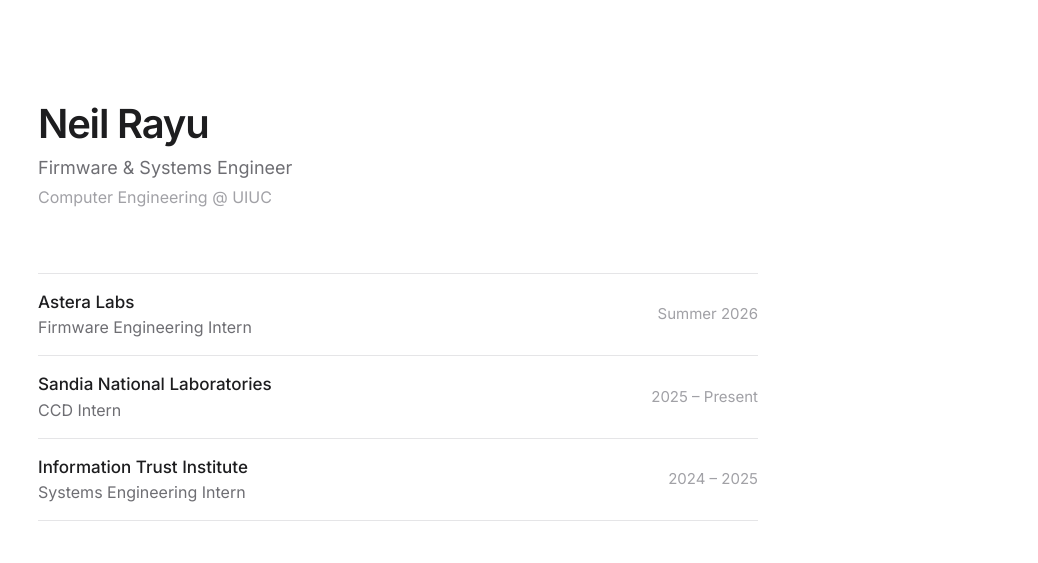
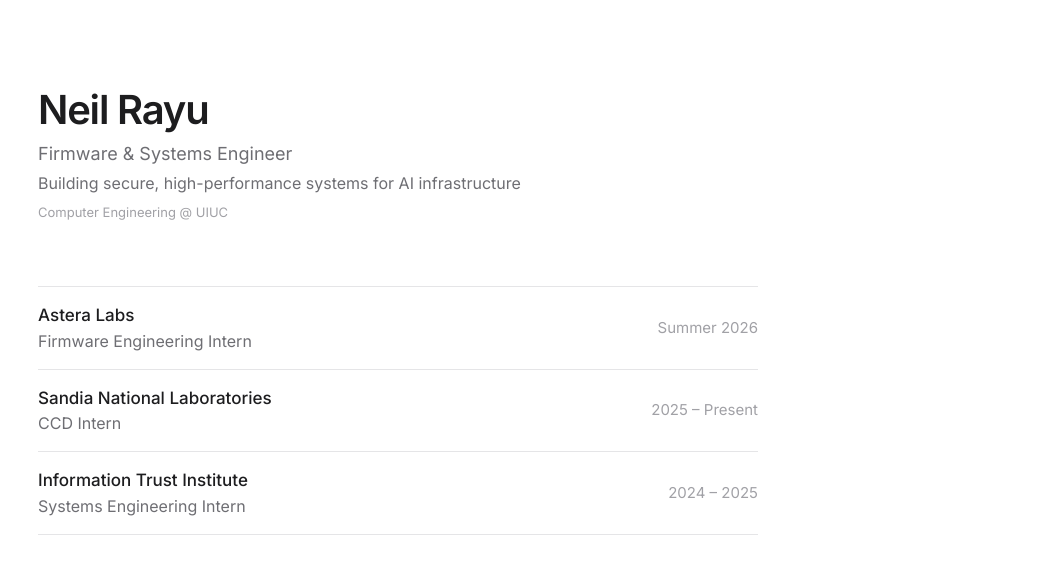
Before and after one commit to Neil-Rayu/neil-web, a plain HTML site: page index.html in a window 1280 px wide. Shown: the top 563 px of the page, without its empty margins (242-1280 px from the left). Drawn offline with Linux system fonts and the light colour scheme.

Commit message:
added tagline and res

```diff
--- a/index.html
+++ b/index.html
@@ -17,6 +17,7 @@
             <header class="header">
                 <h1 class="name">Neil Rayu</h1>
                 <p class="title">Firmware & Systems Engineer</p>
+                <p class="tagline">Building secure, high-performance systems for AI infrastructure</p>
                 <p class="affiliation">Computer Engineering @ UIUC</p>
             </header>
 
@@ -43,7 +44,7 @@
             <nav class="links">
                 <a href="projects.html" class="link">Projects</a>
                 <a href="blogs.html" class="link">Blogs</a>
-                <a href="#" class="link">Resume</a>
+                <a href="Neil_Rayu_Resume.pdf" target="_blank" rel="noopener" class="link">Resume</a>
                 <a href="https://github.com/Neil-Rayu" target="_blank" rel="noopener" class="link link-icon">
                     <img src="icons/github.svg" alt="" class="icon">
                     GitHub
--- a/styles.css
+++ b/styles.css
@@ -92,9 +92,17 @@
 }
 
 .affiliation {
+  font-size: 0.8125rem;
+  font-weight: 400;
+  color: var(--color-text-tertiary);
+  margin-top: var(--spacing-sm);
+}
+
+.tagline {
   font-size: 1rem;
   font-weight: 400;
-  color: var(--color-text-tertiary);
+  color: var(--color-text-secondary);
+  margin-top: var(--spacing-xs);
 }
 
 /* ============================================
```
